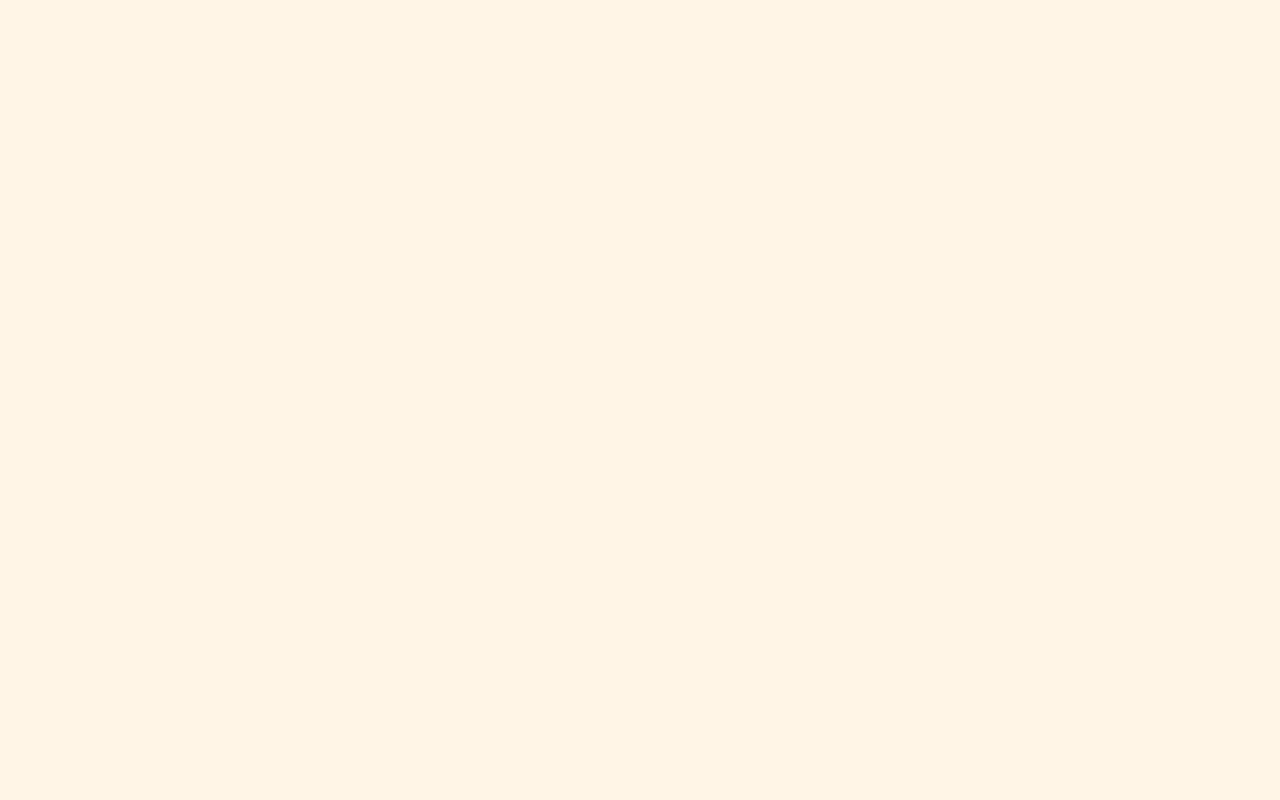
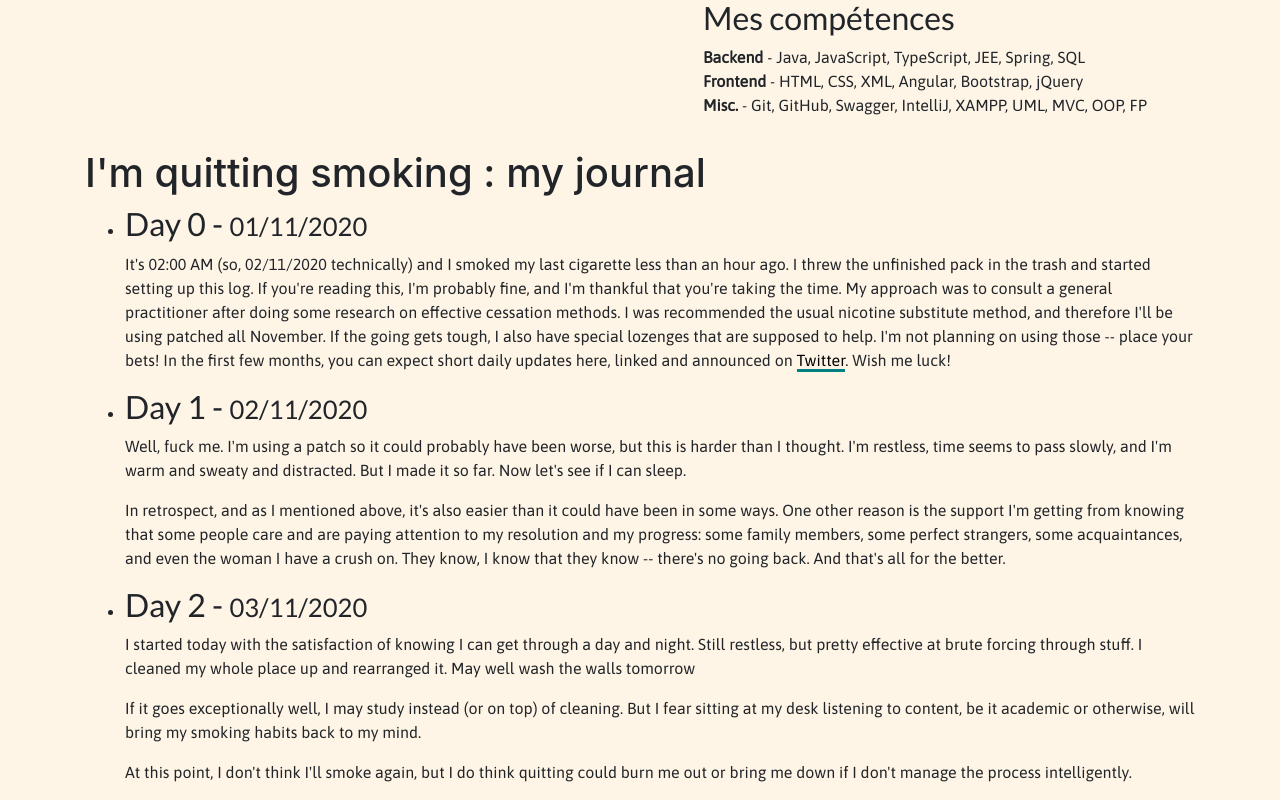
Before and after one commit to draialexis/alexisdrai, an Angular app: page /smokefree in a window 1280 px wide. Shown: the part 734-1534 px from the top of the page. Before the commit the page ends 800 px from the top, so only its background shows below. Built offline with nearby package versions, Linux system fonts and the light colour scheme.

Commit message:
Comment out router + Add entries 1 and 2

```diff
--- a/src/app/app.component.html
+++ b/src/app/app.component.html
@@ -1,4 +1,4 @@
-<app-navbar></app-navbar>
+<!--<app-navbar></app-navbar>-->
 <div class="container">
   <div class="row">
     <div class="col-lg">
@@ -6,9 +6,12 @@
     </div>
     <div class="col-lg">
       <article id="main">
-        <router-outlet></router-outlet>
+        <app-main></app-main>
+<!--        <router-outlet></router-outlet>-->
       </article>
     </div>
   </div>
+  <p></p>
+  <app-smokefree></app-smokefree>
 </div>
 <app-footer></app-footer>
--- a/src/app/app.module.ts
+++ b/src/app/app.module.ts
@@ -1,6 +1,6 @@
 import {BrowserModule} from '@angular/platform-browser';
 import {NgModule} from '@angular/core';
-import {AppRoutingModule} from './app-routing.module';
+// import {AppRoutingModule} from './app-routing.module';
 import {AppComponent} from './app.component';
 import {NgbModule} from '@ng-bootstrap/ng-bootstrap';
 import {FontAwesomeModule} from '@fortawesome/angular-fontawesome';
@@ -29,7 +29,7 @@ import {FormsModule} from '@angular/forms';
     FontAwesomeModule,
     NgbModule,
     FormsModule,
-    AppRoutingModule
+    // AppRoutingModule
   ],
   providers: [],
   bootstrap: [AppComponent]
--- a/src/app/components/smokefree/smokefree.component.html
+++ b/src/app/components/smokefree/smokefree.component.html
@@ -10,8 +10,26 @@
       not planning on using those -- place your bets! In the first few months, you can expect short daily updates here,
       linked and announced on <a class="link" href="https://twitter.com/rybByt_">Twitter</a>. Wish me luck!</p>
   </li>
-  <!--<h2>Day 1 - <span class="small-print">02/11/2020</span></h2>
-  <p>fuuuuuuuuuuuuuuuuuuuuuuuuuck</p>-->
+  <li>
+    <h2>Day 1 - <span class="small-print">02/11/2020</span></h2>
+    <p>Well, fuck me. I'm using a patch so it could probably have been worse, but this is harder than I thought.
+      I'm restless, time seems to pass slowly, and I'm warm and sweaty and distracted. But I made it so far. Now let's
+      see if I can sleep.</p>
+    <p>In retrospect, and as I mentioned above, it's also easier than it could have been in some ways. One other reason
+      is the support I'm getting from knowing that some people care and are paying attention to my resolution and my
+      progress: some family members, some perfect strangers, some acquaintances, and even the woman I have a crush
+      on. They know, I know that they know -- there's no going back. And that's all for the better.</p>
+  </li>
+  <li>
+    <h2>Day 2 - <span class="small-print">03/11/2020</span></h2>
+    <p>I started today with the satisfaction of knowing I can get through a day and night. Still restless, but pretty
+      effective at brute forcing through stuff. I cleaned my whole place up and rearranged it. May well wash the walls
+      tomorrow</p>
+    <p>If it goes exceptionally well, I may study instead (or on top) of cleaning. But I fear sitting at my desk
+      listening to content, be it academic or otherwise, will bring my smoking habits back to my mind.</p>
+    <p>At this point, I don't think I'll smoke again, but I do think quitting could burn me out or bring me down if I
+      don't manage the process intelligently.</p>
+  </li>
 </ul>
 <!--<h2>Day X - <span class="small-print">XX/XX/XXXX</span></h2>
   <p></p>-->
```
